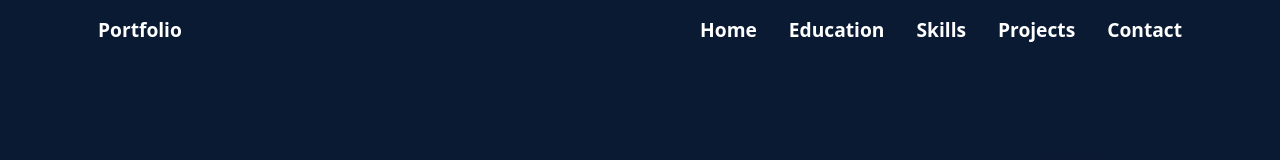
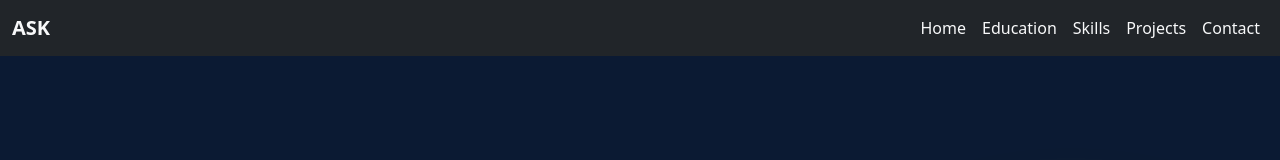
Before and after one commit to avinashkurhe/React_portfolio, a React (Create React App) app: page / in a window 1280 px wide. Shown: the top 160 px of the page. Built offline with nearby package versions, Linux system fonts and the light colour scheme.

Commit message:
Update Navbar.js

```diff
--- a/src/componants/Navbar.js
+++ b/src/componants/Navbar.js
@@ -3,14 +3,39 @@
 
 function Navbar() {
   return (
-    <div className='container nav_bar'>
-      <div className='left nav_item'>Portfolio</div>
-      <div className='right nav_bar'>
-        <Link className='nav_item' to='/'>Home</Link>
-        <Link className='nav_item' to='/education'>Education</Link>
-        <Link className='nav_item' to='/skills'>Skills</Link> {/* corrected path */}
-        <Link className='nav_item' to='/projects'>Projects</Link> {/* corrected path */}
-        <Link className='nav_item' to='/contact'>Contact</Link>
+    <div className="navbar navbar-expand-lg navbar-dark bg-dark">
+      <div className="container-fluid">
+        <div className="navbar-brand text-light"><b>ASK</b></div>
+        <button
+          className="navbar-toggler"
+          type="button"
+          data-bs-toggle="collapse"
+          data-bs-target="#navbarNav"
+          aria-controls="navbarNav"
+          aria-expanded="false"
+          aria-label="Toggle navigation"
+        >
+          <span className="navbar-toggler-icon"></span>
+        </button>
+        <div className="collapse navbar-collapse" id="navbarNav">
+          <div className="navbar-nav ms-auto">
+            <Link className="nav-item nav-link text-light" to="/">
+              Home
+            </Link>
+            <Link className="nav-item nav-link text-light" to="/education">
+              Education
+            </Link>
+            <Link className="nav-item nav-link text-light" to="/skills">
+              Skills
+            </Link>
+            <Link className="nav-item nav-link text-light" to="/projects">
+              Projects
+            </Link>
+            <Link className="nav-item nav-link text-light" to="/contact">
+              Contact
+            </Link>
+          </div>
+        </div>
       </div>
     </div>
   );
```
